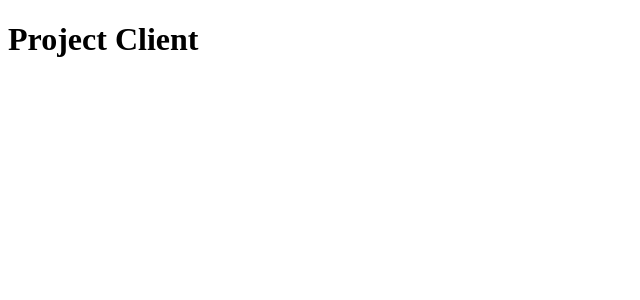
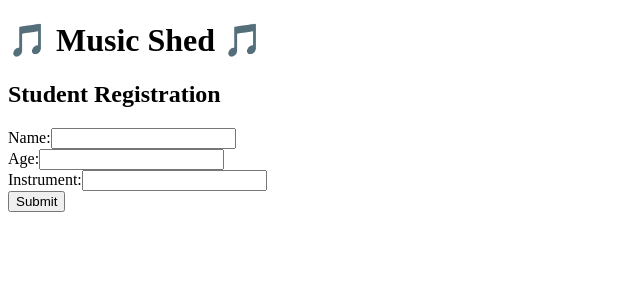
Before and after one commit to VanillaBean79/Music-Shed, a React (Create React App) app in the folder client/: page / in a window 1280 px wide. Shown: the top 300 px of the page, without its empty margins (0-640 px from the left). Built offline with nearby package versions, Linux system fonts and the light colour scheme.

Commit message:
new student form

```diff
--- a/client/src/components/App.js
+++ b/client/src/components/App.js
@@ -1,8 +1,15 @@
 import React, { useEffect, useState } from "react";
 import { Switch, Route } from "react-router-dom";
+import NewStudentForm from "./NewStudentForm"
+
+
 
 function App() {
-  return <h1>Project Client</h1>;
+  return <div>
+
+   <h1>🎵 Music Shed 🎵</h1>
+          <NewStudentForm/>
+        </div>
 }
 
 export default App;
--- /dev/null
+++ b/client/src/components/NewStudentForm.js
@@ -0,0 +1,94 @@
+import React, { useState } from "react"
+
+
+function NewStudentForm() {
+    const [ formData, setFormData] = useState({
+        name: "",
+        age: "",
+        instrument:"",
+    })
+
+
+
+function handleChange(e) {
+    const { name, value } = e.target
+    setFormData((prevFormData) => ({
+        ...prevFormData,
+        [name]: value,
+    }))
+}
+
+
+function handleSubmit(e) {
+    e.preventDefault()
+
+    fetch("http://localhost:5555/students", {
+        method: "POST",
+        headers: {
+            "Content-Type": "Application/json",
+        },
+        body: JSON.stringify(formData),
+    })
+    .then((r)=> {
+        if (r.ok) return r.json()
+            throw new Error("Failed to add student.")
+    })
+    .then((newStudent) => {
+        console.log("New student added:", newStudent)
+        setFormData({ name: "", age: "", instrument: ""})
+    })
+    .catch((error) => {
+        console.error("Error:", error)
+    })
+}
+
+
+return (
+    <form onSubmit={handleSubmit}>
+      <h2>Student Registration</h2>
+
+      <label>Name:</label>
+      <input
+        type="text"
+        name="name"
+        value={formData.name}
+        onChange={handleChange}
+        required
+      />
+
+      <br />
+
+      <label>Age:</label>
+      <input
+        type="number"
+        name="age"
+        value={formData.age}
+        onChange={handleChange}
+        required
+      />
+
+      <br />
+
+      <label>Instrument:</label>
+      <input
+        type="text"
+        name="instrument"
+        value={formData.instrument}
+        onChange={handleChange}
+        required
+      />
+
+      <br />
+
+      <button type="submit">Submit</button>
+    </form>
+  );
+}
+
+
+
+
+
+
+
+export default NewStudentForm
```
